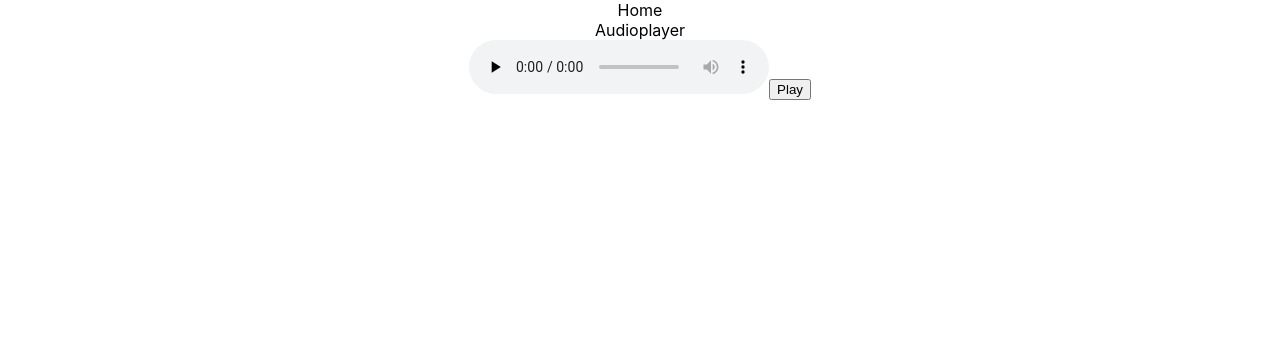
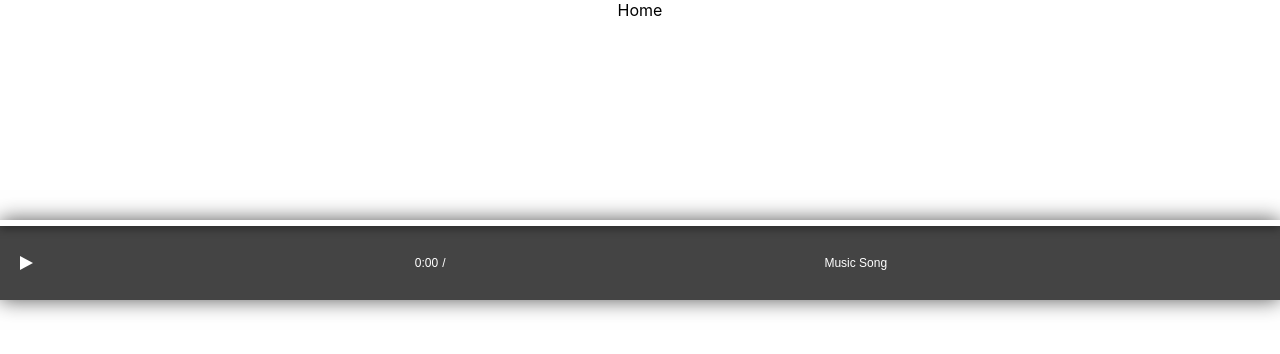
Before and after one commit to arpanpratik/music-player, a React (Create React App) app: page / in a window 1280 px wide. Shown: the top 354 px of the page. Built offline with nearby package versions, Linux system fonts and the light colour scheme.

Commit message:
Added music player design

```diff
--- a/src/Plugins/Audioplayer.tsx
+++ b/src/Plugins/Audioplayer.tsx
@@ -2,16 +2,18 @@ import React from 'react';
 
 const Audioplayer = () => {
   const mp3 = 'https://aveclagare.org/mp3/One%20Shot%20Lili%20-%20Master%20Half%20Wizard.mp3';
-  // let audio = new Audio();
+  let audio = new Audio(mp3);
   let src;
   // audio.play();
 
-  // console.log('audio', audio);
 
   const play = () => {
     src = mp3;
 
     console.log('clicked');
+
+    console.log('audio', audio.duration);
+
 
     // document.getElementById('my-player').play()
 
@@ -20,15 +22,35 @@ const Audioplayer = () => {
   // const stop = () => audio.pause();
 
   return (
-    <div>
-      Audioplayer <br />
+    <div className='top-10'>
 
-      <audio className="my_audio" controls preload="none" id='my-player'>
-        <source src="{src}" type="audio/mpeg" />
-        <source src="{src}" type="audio/ogg" />
-      </audio>
+      <div className="audio-player">
+        <div className="timeline">
+          <div className="progress"></div>
+        </div>
+        <div className="controls">
+          <div className="play-container">
+            <div className="toggle-play play">
+            </div>
+          </div>
+          <div className="time">
+            <div className="current">0:00</div>
+            <div className="divider">/</div>
+            <div className="length"></div>
+          </div>
+          <div className="name">Music Song</div>
+          <div className="volume-container">
+            <div className="volume-button">
+              <div className="volume icono-volumeMedium"></div>
+            </div>
 
-      <button type="button" onClick={play}>Play</button>
+            <div className="volume-slider">
+              <div className="volume-percentage"></div>
+            </div>
+          </div>
+        </div>
+      </div>
+
     </div>
   )
 }
--- a/src/index.css
+++ b/src/index.css
@@ -8,6 +8,142 @@ body {
 }
 
 code {
-  font-family: source-code-pro, Menlo, Monaco, Consolas, 'Courier New',
-    monospace;
+  font-family: source-code-pro, Menlo, Monaco, Consolas, 'Courier New', monospace;
 }
+
+.top-10{
+  margin-top : 200px;
+}
+
+.audio-player {
+  height: 80px;
+  width: 100%;
+  background: #444;
+  box-shadow: 0 0 20px 0 #000a;
+  font-family: arial;
+  color: white;
+  font-size: 0.75em;
+  overflow: hidden;
+  display: grid;
+  grid-template-rows: 6px auto;
+}
+
+.audio-player .timeline {
+  background: white;
+  width: 100%;
+  position: relative;
+  cursor: pointer;
+  box-shadow: 0 2px 10px 0 #0008;
+}
+
+.audio-player .timeline .progress {
+  background: coral;
+  width: 0%;
+  height: 100%;
+  transition: 0.25s;
+}
+
+.audio-player .controls {
+  display: flex;
+  justify-content: space-between;
+  align-items: stretch;
+  padding: 0 20px;
+}
+
+.audio-player .controls>* {
+  display: flex;
+  justify-content: center;
+  align-items: center;
+}
+
+.audio-player .controls .toggle-play.play {
+  cursor: pointer;
+  position: relative;
+  left: 0;
+  height: 0;
+  width: 0;
+  border: 7px solid #0000;
+  border-left: 13px solid white;
+}
+
+.audio-player .controls .toggle-play.play:hover {
+  transform: scale(1.1);
+}
+
+.audio-player .controls .toggle-play.pause {
+  height: 15px;
+  width: 20px;
+  cursor: pointer;
+  position: relative;
+}
+
+.audio-player .controls .toggle-play.pause:before {
+  position: absolute;
+  top: 0;
+  left: 0px;
+  background: white;
+  content: "";
+  height: 15px;
+  width: 3px;
+}
+
+.audio-player .controls .toggle-play.pause:after {
+  position: absolute;
+  top: 0;
+  right: 8px;
+  background: white;
+  content: "";
+  height: 15px;
+  width: 3px;
+}
+
+.audio-player .controls .toggle-play.pause:hover {
+  transform: scale(1.1);
+}
+
+.audio-player .controls .time {
+  display: flex;
+}
+
+.audio-player .controls .time>* {
+  padding: 2px;
+}
+
+.audio-player .controls .volume-container {
+  cursor: pointer;
+  position: relative;
+  z-index: 2;
+}
+
+.audio-player .controls .volume-container .volume-button {
+  height: 26px;
+  display: flex;
+  align-items: center;
+}
+
+.audio-player .controls .volume-container .volume-button .volume {
+  transform: scale(0.7);
+}
+
+.audio-player .controls .volume-container .volume-slider {
+  position: absolute;
+  left: -3px;
+  top: 15px;
+  z-index: -1;
+  width: 0;
+  height: 15px;
+  background: white;
+  box-shadow: 0 0 20px #000a;
+  transition: 0.25s;
+}
+
+.audio-player .controls .volume-container .volume-slider .volume-percentage {
+  background: coral;
+  height: 100%;
+  width: 75%;
+}
+
+.audio-player .controls .volume-container:hover .volume-slider {
+  left: -123px;
+  width: 120px;
+}
```
